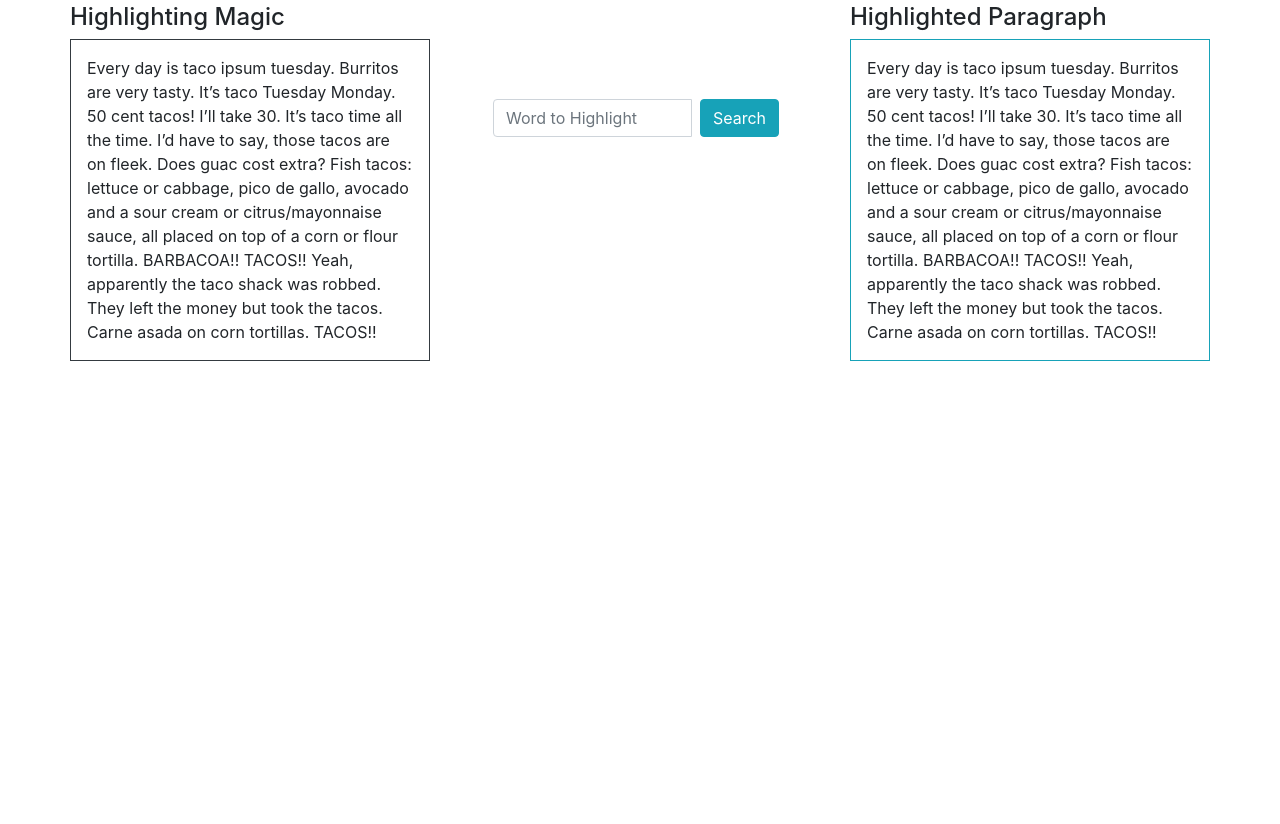
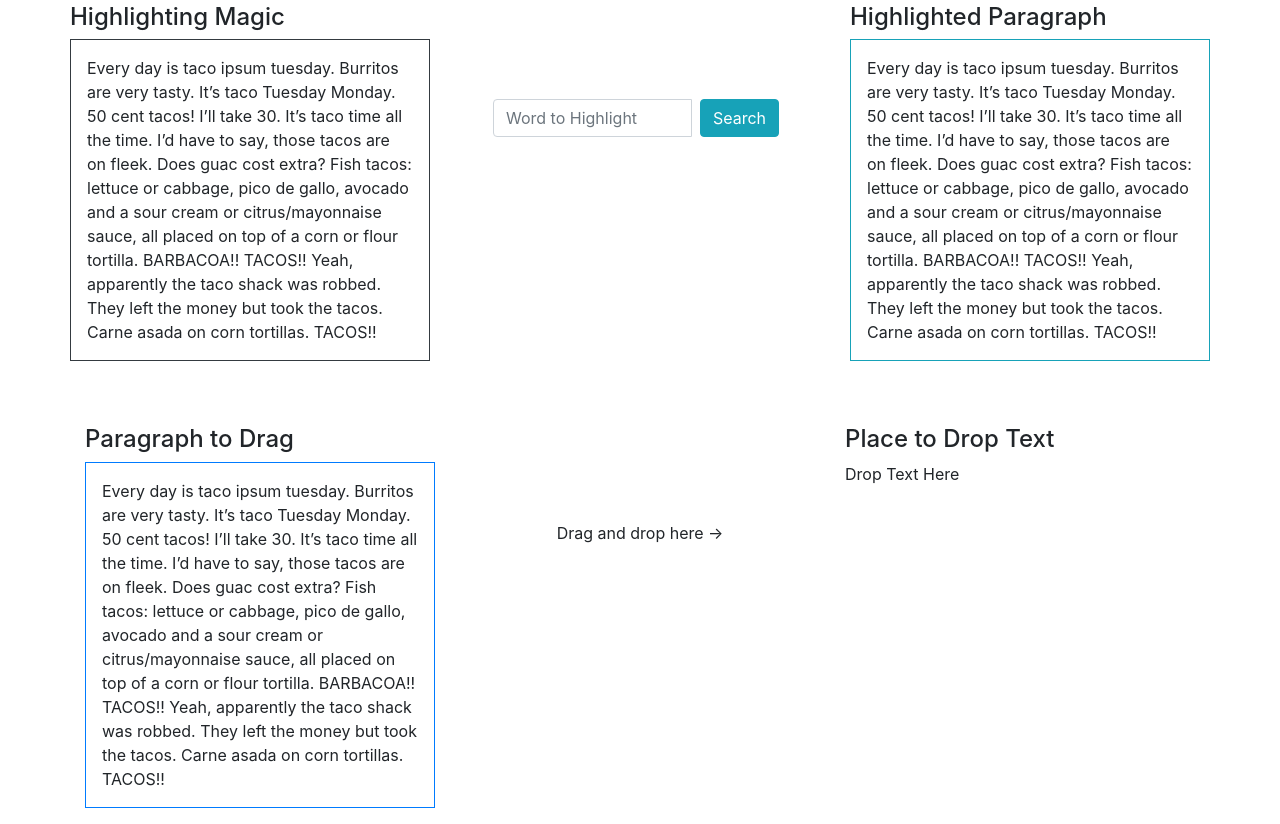
Before and after one commit to jisbell347/literary-mutator, a plain HTML site: page index.html in a window 1280 px wide. Shown: the part 867-1691 px from the top of the page. Before the commit the page ends 1244 px from the top, so only its background shows below. Drawn offline with nearby package versions, Linux system fonts and the light colour scheme.

Commit message:
Added row for drag and drop event

```diff
--- a/index.html
+++ b/index.html
@@ -69,6 +69,23 @@
 					</div>
 				</div>
 			</div>
+			<div class="row pt-5">
+				<div class="col-md-4">
+					<h4 class="dislay-5">Paragraph to Drag</h4>
+					<p id="paragraphToDrag" class="border border-primary p-3" draggable="true" ondragstart="dragstart_handler(event);">Every day is taco ipsum tuesday. Burritos are very tasty.
+						It’s taco Tuesday Monday. 50 cent tacos! I’ll take 30. It’s taco time all the time. I’d have to say, those tacos
+						are on fleek. Does guac cost extra? Fish tacos: lettuce or cabbage, pico de gallo, avocado and a sour cream or citrus/mayonnaise
+						sauce, all placed on top of a corn or flour tortilla. BARBACOA!! TACOS!! Yeah, apparently the taco shack was robbed. They left the money
+						but took the tacos. Carne asada on corn tortillas. TACOS!!</p>
+				</div>
+				<div class="col-md-4 p-5 my-5 text-center">
+					<p class="display-5">Drag and drop here -></p>
+				</div>
+				<div class="col-md-4">
+					<h4 class="display-5">Place to Drop Text</h4>
+					<div id="placeToDrop" ondrop="drop_handler(event);" ondragover="dragover_handler(event);">Drop Text Here</div>
+				</div>
+			</div>
 		</div>
 	</body>
 </html>
```
